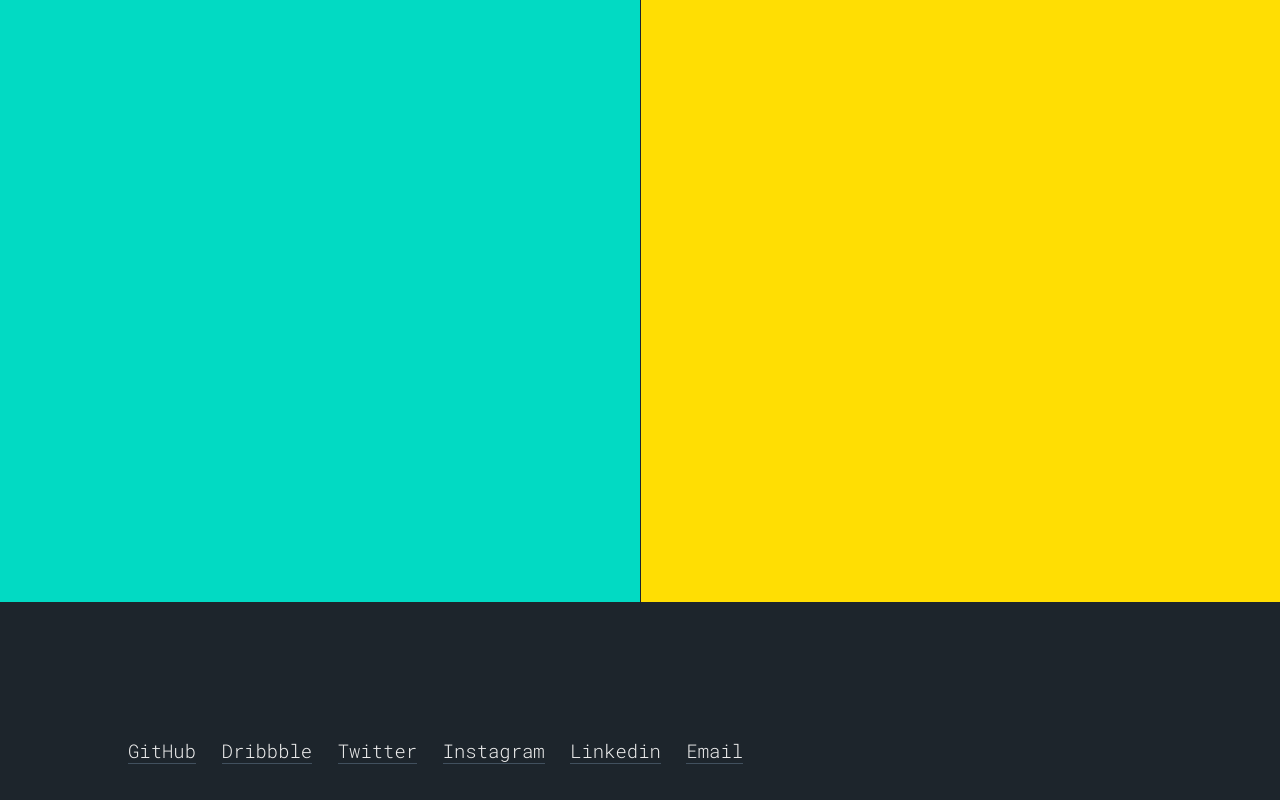
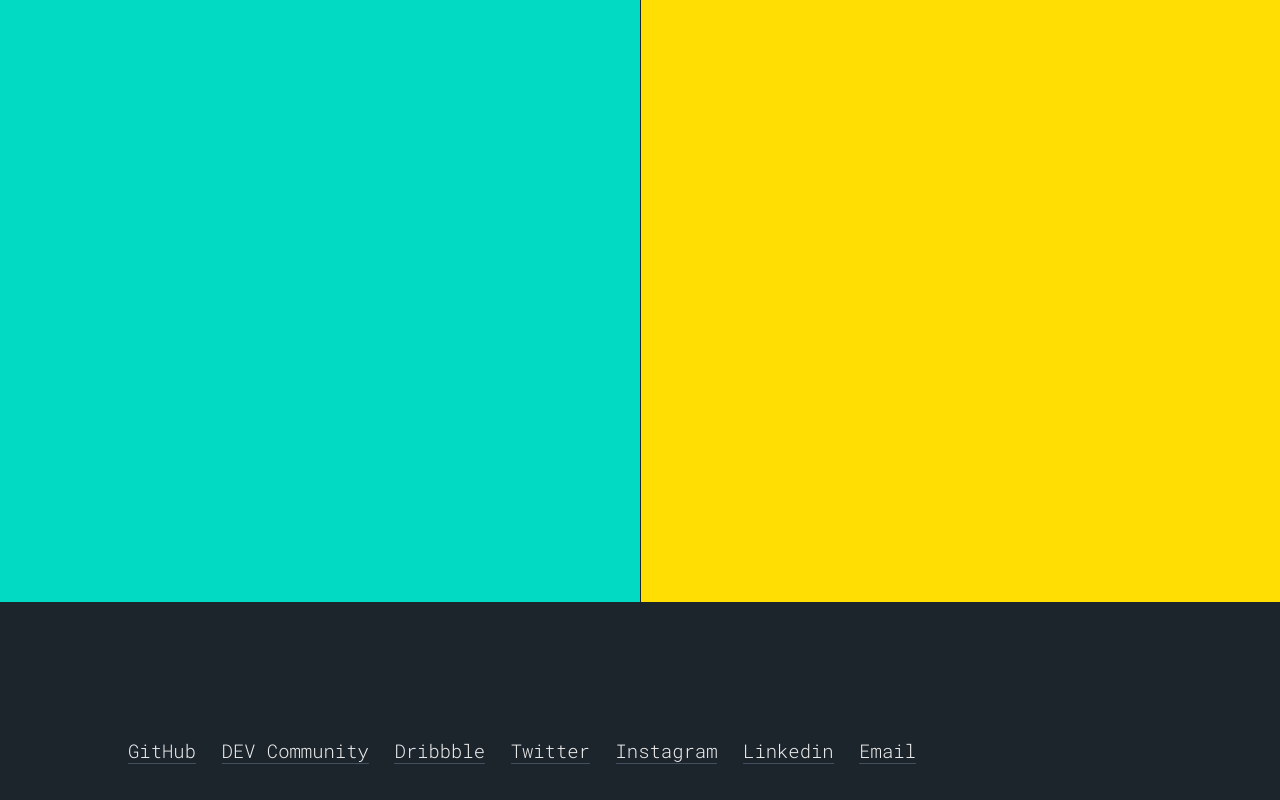
Before and after one commit to henriquemacedo/henriquemacedo.pt, a Gatsby site: page / in a window 1280 px wide. Shown: the part 4215-5015 px from the top of the page. Built offline with nearby package versions, Linux system fonts and the light colour scheme; Gatsby itself is replaced by a stand-in of ours.

Commit message:
Added DEV Community profile in footer links

```diff
--- a/src/utils/footerLinks.js
+++ b/src/utils/footerLinks.js
@@ -1,14 +1,15 @@
 const footerLinks = [
-  { key: 2, link: 'https://github.com/henriquemacedo', name: 'GitHub' },
-  { key: 1, link: 'https://dribbble.com/henriquemacedo', name: 'Dribbble' },
-  { key: 3, link: 'https://twitter.com/henrikemacedo', name: 'Twitter' },
-  { key: 4, link: 'https://instagram.com/henrikemacedo/', name: 'Instagram' },
+  { key: 1, link: 'https://github.com/henriquemacedo', name: 'GitHub' },
+  { key: 2, link: 'https://dev.to/henrique', name: 'DEV Community' },
+  { key: 3, link: 'https://dribbble.com/henriquemacedo', name: 'Dribbble' },
+  { key: 4, link: 'https://twitter.com/henrikemacedo', name: 'Twitter' },
+  { key: 5, link: 'https://instagram.com/henrikemacedo/', name: 'Instagram' },
   {
-    key: 5,
+    key: 6,
     link: 'https://www.linkedin.com/in/henrikemacedo',
     name: 'Linkedin',
   },
-  { key: 6, link: 'mailto:mail@henriquemacedo.pt', name: 'Email' },
+  { key: 7, link: 'mailto:mail@henriquemacedo.pt', name: 'Email' },
 ]
 
 export default footerLinks
```
